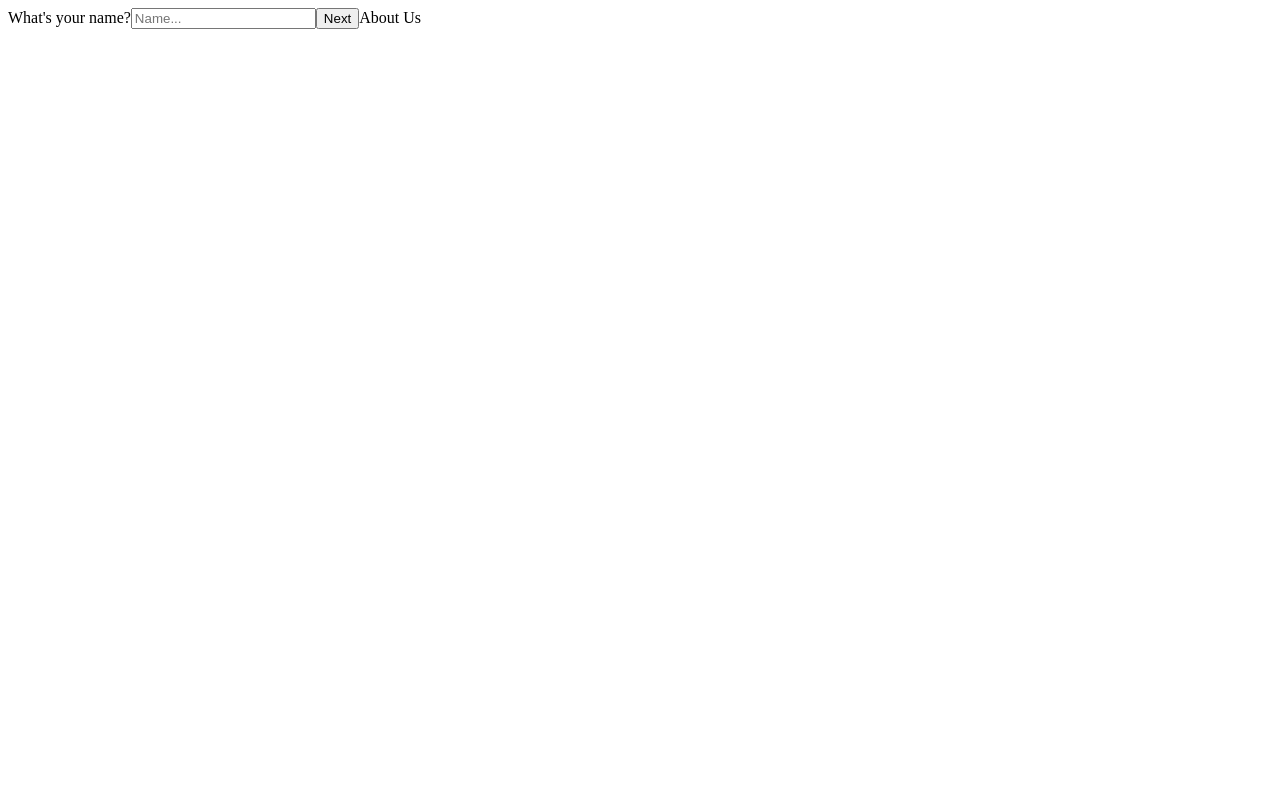
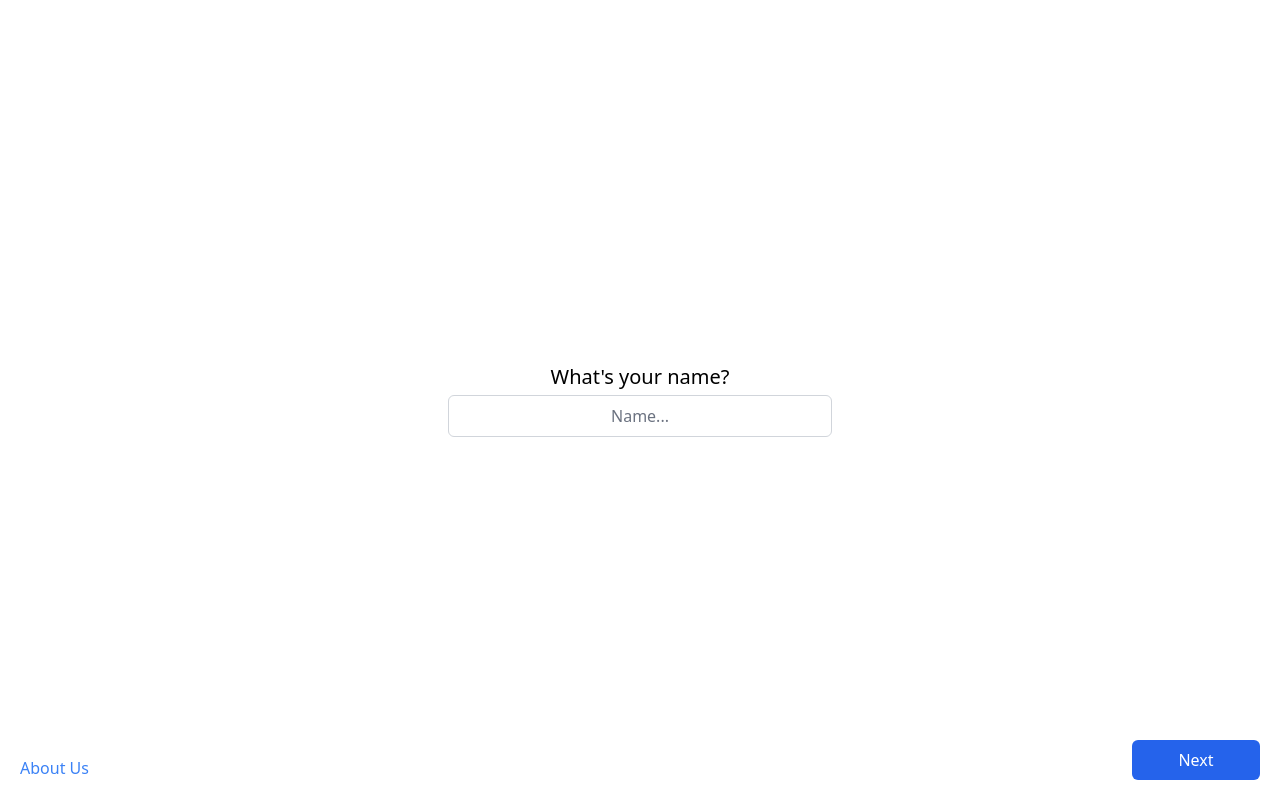
Before and after one commit to rsa16/next-js-name-app, a Next.js app: page / in a window 1280 px wide. Built offline with nearby package versions, Linux system fonts and the light colour scheme.

Commit message:
changed global.css, removed tailwindcss import

```diff
--- a/pages/_app.js
+++ b/pages/_app.js
@@ -1,7 +1,6 @@
 import { AnimatePresence } from "framer-motion";
 import React from "react";
 import { useRouter } from "next/router";
-import "tailwindcss/tailwind.css";
 import "../styles/global.css";
 import { CookiesProvider } from "react-cookie";
 
--- a/styles/global.css
+++ b/styles/global.css
@@ -1,3 +1,9 @@
+@tailwind base;
+/* purgecss start ignore */
+@tailwind components;
+@tailwind utilities;
+/* purgecss end ignore */
+
 body {
   min-height: 100vh;
   min-height: -webkit-fill-available;
--- a/tailwind.config.js
+++ b/tailwind.config.js
@@ -2,8 +2,7 @@ module.exports = {
   purge: [
     "./pages/**/*,{js,ts,jsx,tsx}",
     "./components/**/*.{js,ts,jsx,tsx}",
-    "./helpers/**/*.{js,ts,jsx,tsx}",
-    "./styles/**/*.{js,ts,jsx,tsx}"
+    "./helpers/**/*.{js,ts,jsx,tsx}"
   ],
   darkMode: "media", // or 'media' or 'class'
   theme: {
```
